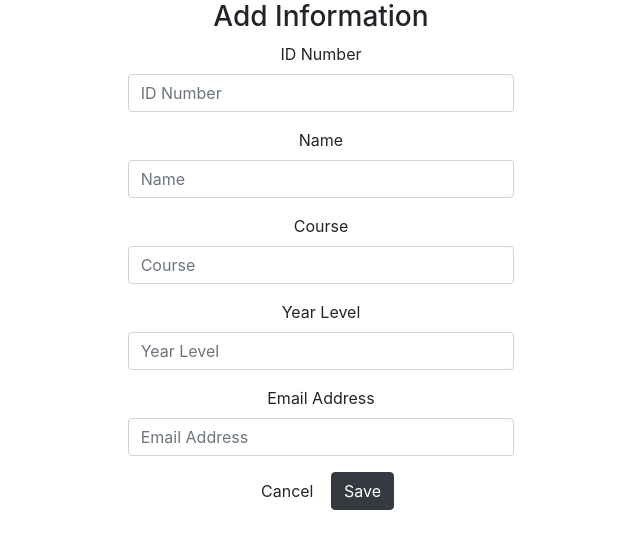
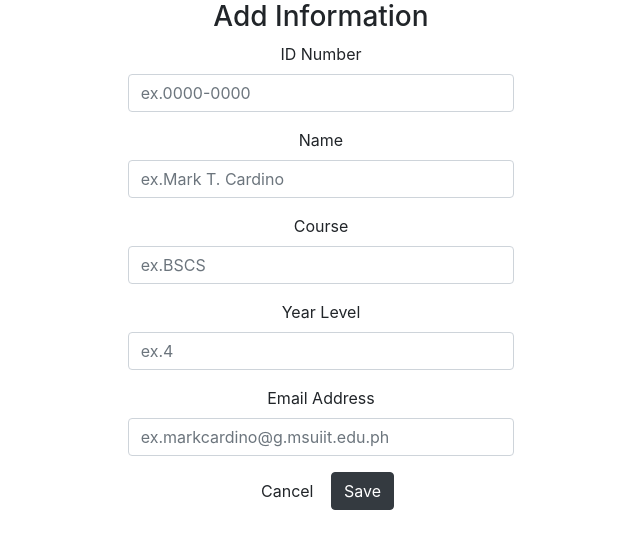
Before and after one commit to markcardino213/crud, a Flask app: page /add/ in a window 1280 px wide. Shown: the part 56-605 px from the top of the page, without its empty margins (319-959 px from the left). Run offline with Flask 2, Linux system fonts and the light colour scheme; parts of the project's set-up code (start-up, migrations or seed data) failed here and were passed over.

Commit message:
Update add.html

```diff
--- a/FLASK-CRUD/app/templates/add.html
+++ b/FLASK-CRUD/app/templates/add.html
@@ -9,31 +9,31 @@
         <div class="form-group">
           <label class="col-sm-2 control-label">ID Number</label>
           <div class = "col-sm-4">
-            <input type="tel" pattern="[0-9]{4}-[0-9]{4}" class="form-control" name="idno" placeholder="ID Number" required>
+            <input type="tel" pattern="[0-9]{4}-[0-9]{4}" class="form-control" name="idno" placeholder="ex.0000-0000" required>
           </div>
         </div>
         <div class="form-group">
           <label class="col-sm-2 contentrol-label">Name</label>
           <div class = "col-sm-4">
-            <input type="text" class="form-control" name="name" placeholder="Name" required>
+            <input type="text" class="form-control" name="name" placeholder="ex.Mark T. Cardino" required>
           </div>
         </div>
         <div class="form-group">
           <label class="col-sm-2 control-label">Course</label>
           <div class = "col-sm-4">
-            <input type="text" class="form-control" name="course" placeholder="Course" required>
+            <input type="text" class="form-control" name="course" placeholder="ex.BSCS" required>
           </div>
         </div>
         <div class="form-group">
           <label class="col-sm-2 control-label">Year Level</label>
           <div class = "col-sm-4">
-            <input type="number" class="form-control" name="yrlvl" placeholder="Year Level" min="0" max="4" required>
+            <input type="number" class="form-control" name="yrlvl" placeholder="ex.4" min="0" max="4" required>
           </div>
         </div>
         <div class="form-group">
           <label class="col-sm-2 control-label">Email Address</label>
           <div class="col-sm-4">
-            <input type="email" class="form-control" name="email" placeholder="Email Address" required>
+            <input type="email" class="form-control" name="email" placeholder="ex.markcardino@g.msuiit.edu.ph" required>
           </div>
         </div>
         <div class="box-footer">
```
